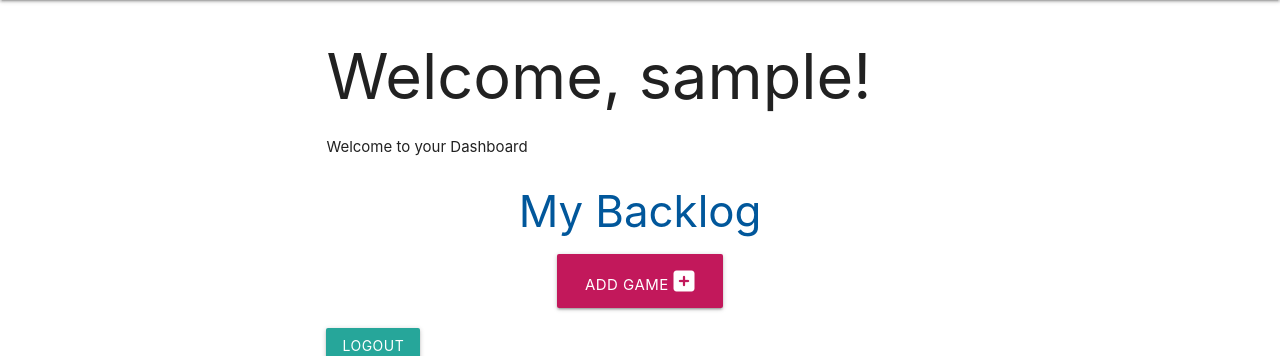
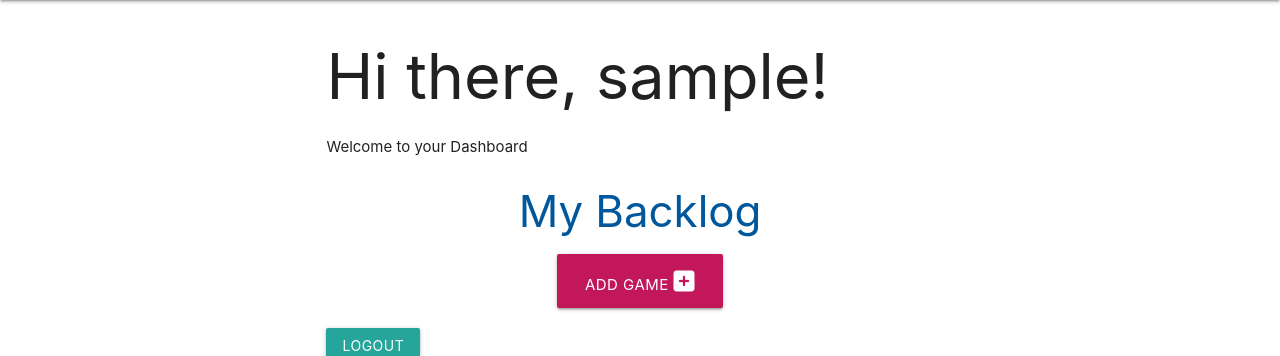
Before and after one commit to Travyssm/game-backlog-p, a Flask app: page / in a window 1280 px wide. Shown: the part 64-420 px from the top of the page. Run offline with Flask 2, Linux system fonts and the light colour scheme; the visitor is signed in with stand-in values (Sample User, id 1); data comes from the database, SQL or seed files in the repository; some libraries are stand-ins or nearby versions.

Commit message:
changed message on dashboard

```diff
--- a/gamebacklog/templates/dashboard.html
+++ b/gamebacklog/templates/dashboard.html
@@ -2,7 +2,7 @@
 
 {% block content %}
 <div class="container">
-    <h1>Welcome, {{ current_user.username }}!</h1>
+    <h1>Hi there, {{ current_user.username }}!</h1>
     <p>Welcome to your Dashboard</p>
 
     <h3 class="light-blue-text text-darken-4 center-align">My Backlog</h3>
```
